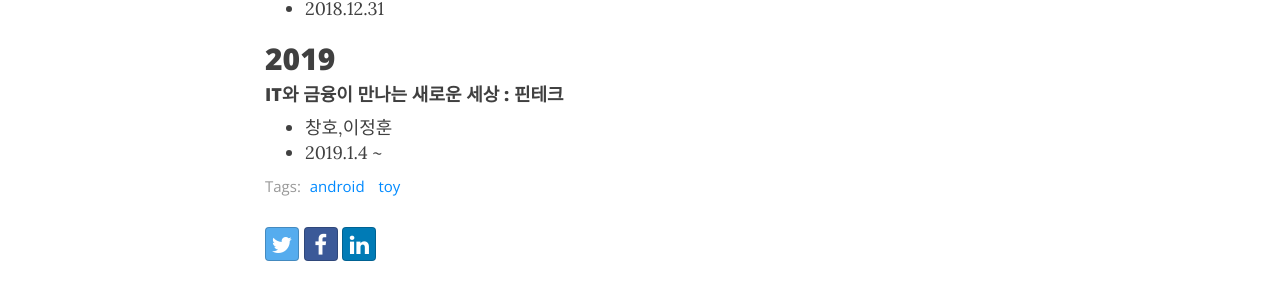
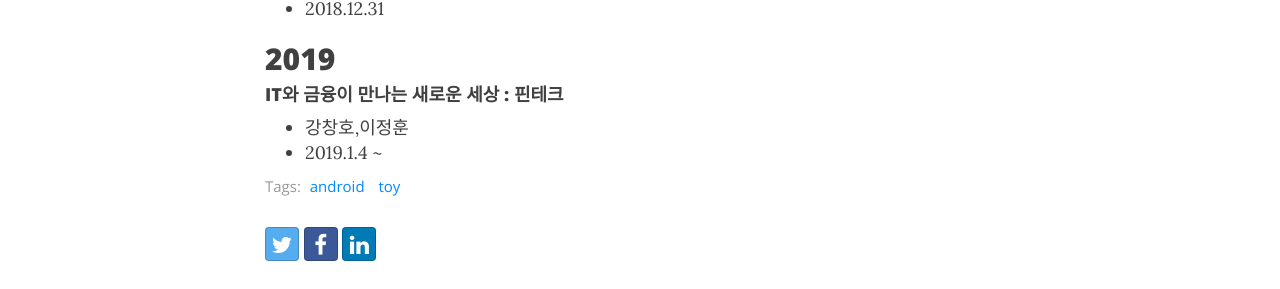
Before and after one commit to jiggag/jiggag.github.io, a Jekyll site: the page built from _posts/2018-12/2018-12-31-2019-reading.md, in a window 1280 px wide and 900 px high, scrolled down 847 px. Shown: the part 233-522 px from the top of the window. Built offline with Jekyll 4.4.1, drawn with Linux system fonts in a browser that asks for light colours; nearby versions of some CDN libraries.

Commit message:
Update 2018-12-31-2019-reading.md

```diff
--- a/_posts/2018-12/2018-12-31-2019-reading.md
+++ b/_posts/2018-12/2018-12-31-2019-reading.md
@@ -39,5 +39,5 @@ tags : [android,toy]
 
 ## 2019
 #### IT와 금융이 만나는 새로운 세상 : 핀테크
-- 창호,이정훈
+- 강창호,이정훈
 - 2019.1.4 ~
```
